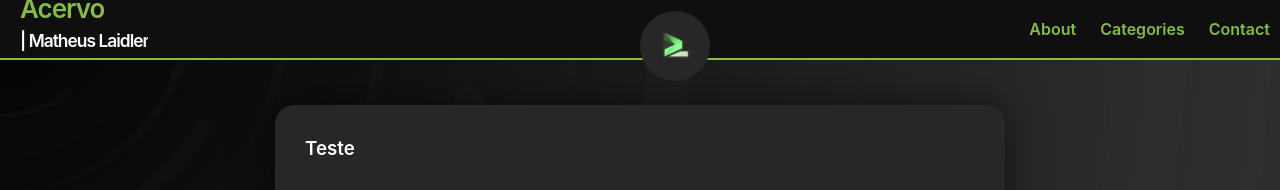
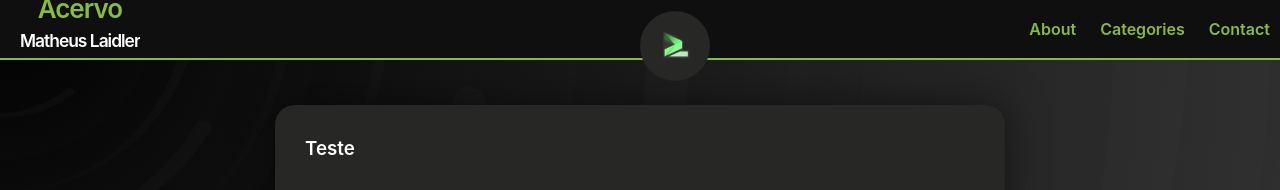
Before and after one commit to matheuslaidler/WayOfSec-Welcome-Theme, a Jekyll site: the page built from index.md, in a window 1280 px wide. Shown: the top 190 px of the page. Built offline with Jekyll 4.4.1, drawn with Linux system fonts in a browser that asks for light colours.

Commit message:
Update header.html

```diff
--- a/_includes/header.html
+++ b/_includes/header.html
@@ -2,7 +2,7 @@
   {%- assign default_paths = site.pages | map: "path" -%}
   {%- assign page_paths = site.header_pages | default: default_paths -%}
   {%- assign titles_size = site.pages | map: 'title' | join: '' | size -%}
-  <a class="site-title" rel="author" href="{{ "/" | relative_url }}">{{ site.title | escape }}<h6>  |  Matheus Laidler </h6></a>
+<center><a class="site-title" rel="author" href="{{ "/" | relative_url }}">{{ site.title | escape }}<h6>Matheus Laidler </h6></a></center>
 
   {%- if titles_size > 0 -%}
     <nav class="site-nav">
```
